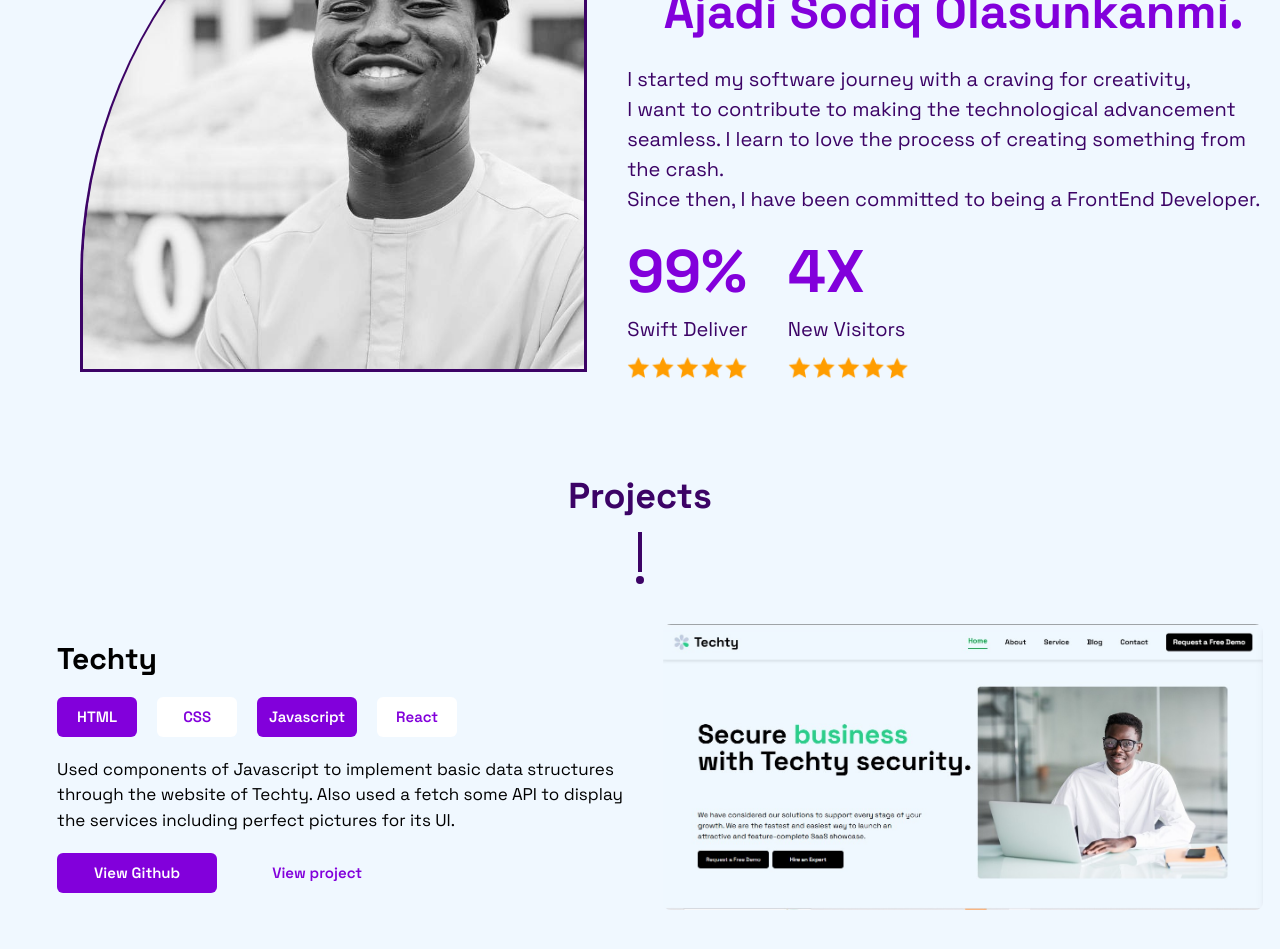
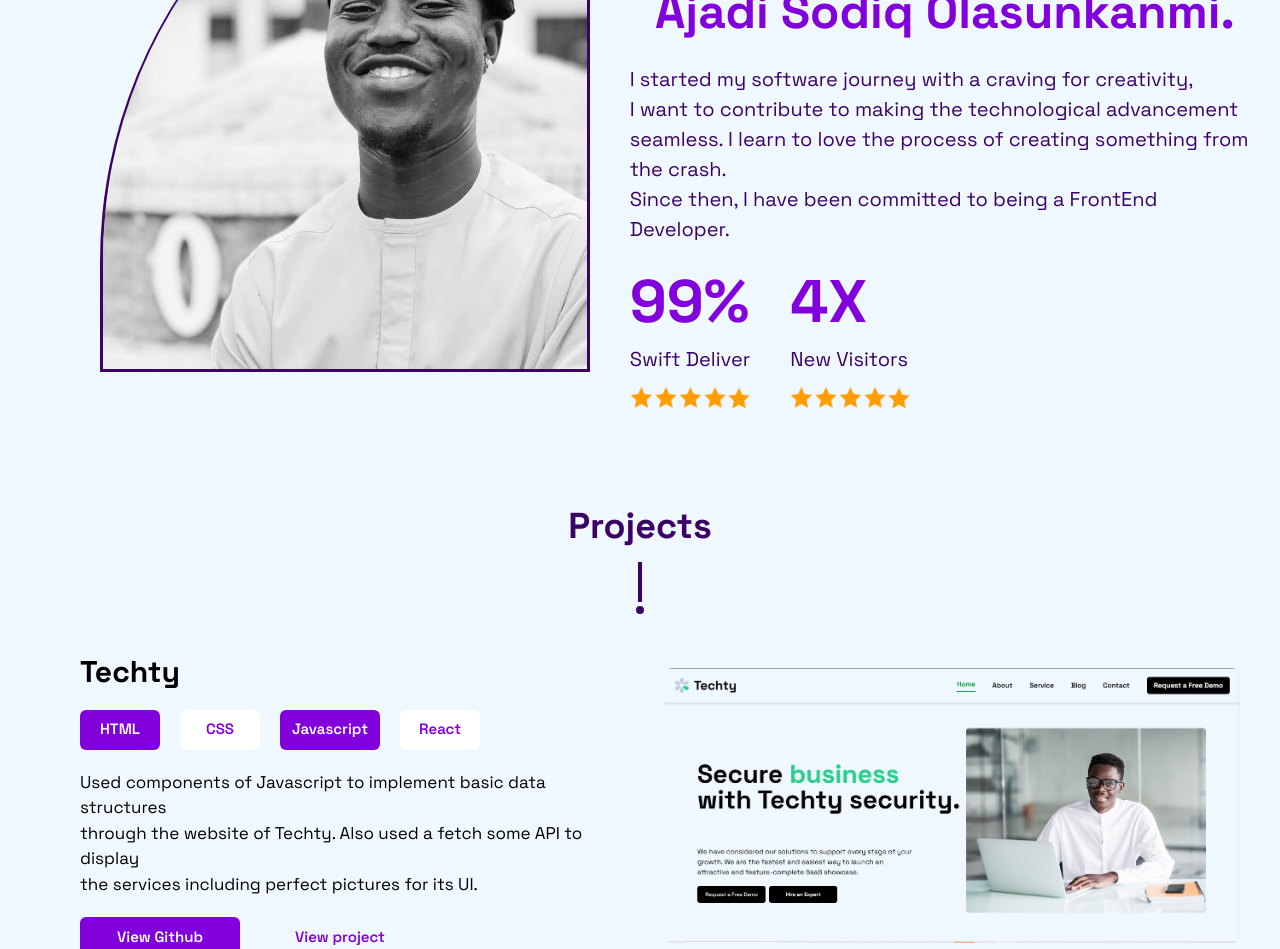
Before and after one commit to KvngAjadi/My-Portfolio, a React (Vite) app: page / in a window 1280 px wide. Shown: the part 1848-2797 px from the top of the page. Built offline with nearby package versions, Linux system fonts and the light colour scheme.

Commit message:
fix: handled some thigs on the responsiveness

```diff
--- a/src/Components/Projects.jsx
+++ b/src/Components/Projects.jsx
@@ -3,7 +3,7 @@ import Button from './Button'
 
 const Projects = () => {
   return (
-    <div className='flex flex-col mb-10 items-center'>
+    <div className='flex flex-col mb-10 items-center px-5'>
         <div className='flex flex-col mt-10'>
             <h1 className='text-purple-950 font-space font-bold text-4xl text-center mt-10'>Projects</h1>
             <div className='flex flex-col items-center mt-4'>
--- a/src/Pages/Home.jsx
+++ b/src/Pages/Home.jsx
@@ -11,19 +11,19 @@ const App = () => {
       <div className=''>
      <NavBar/>
       </div>
-      <div className="relative h-auto bg-purple-950 flex justify-center items-center md:pt-20 pt-10 md:px-5 md:px-20 [background-size:contain, cover]">
+      <div className="relative h-auto bg-purple-950 flex justify-center items-center w-full md:pt-20 pt-10 px-5 md:px-20 [background-size:contain, cover]">
      <Hero/>
       </div>
-      <div className='w-full'>
+      <div className='w-full px-5'>
         <Skills/>
       </div>
-      <div className='w-full'>
+      <div className='w-full px-5'>
         <About/>
       </div>
-      <div className='w-full'>
+      <div className='w-full px-5'>
         <Projects/>
       </div>
-      <div className='bg-purple-950 w-full'>
+      <div className='bg-purple-950 w-full px-5'>
     <Footer/>
       </div>
     </div>
```
